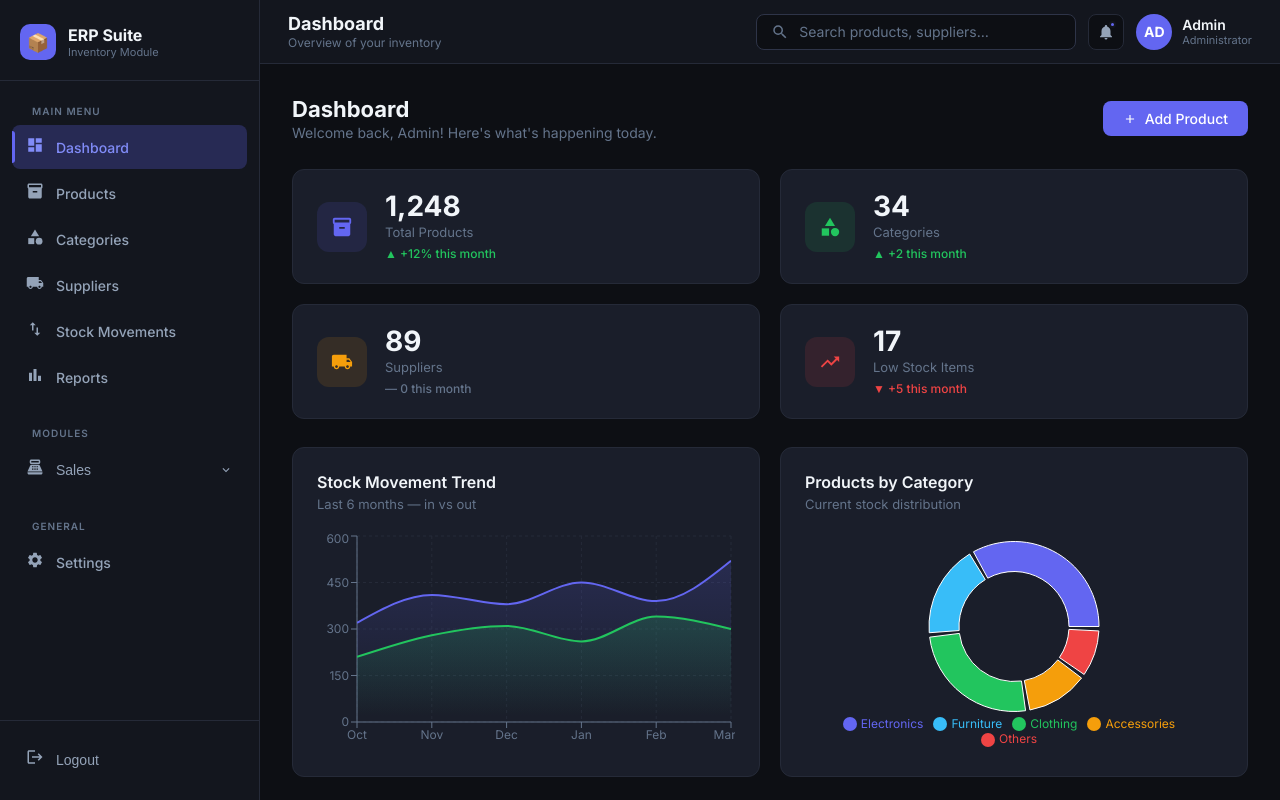
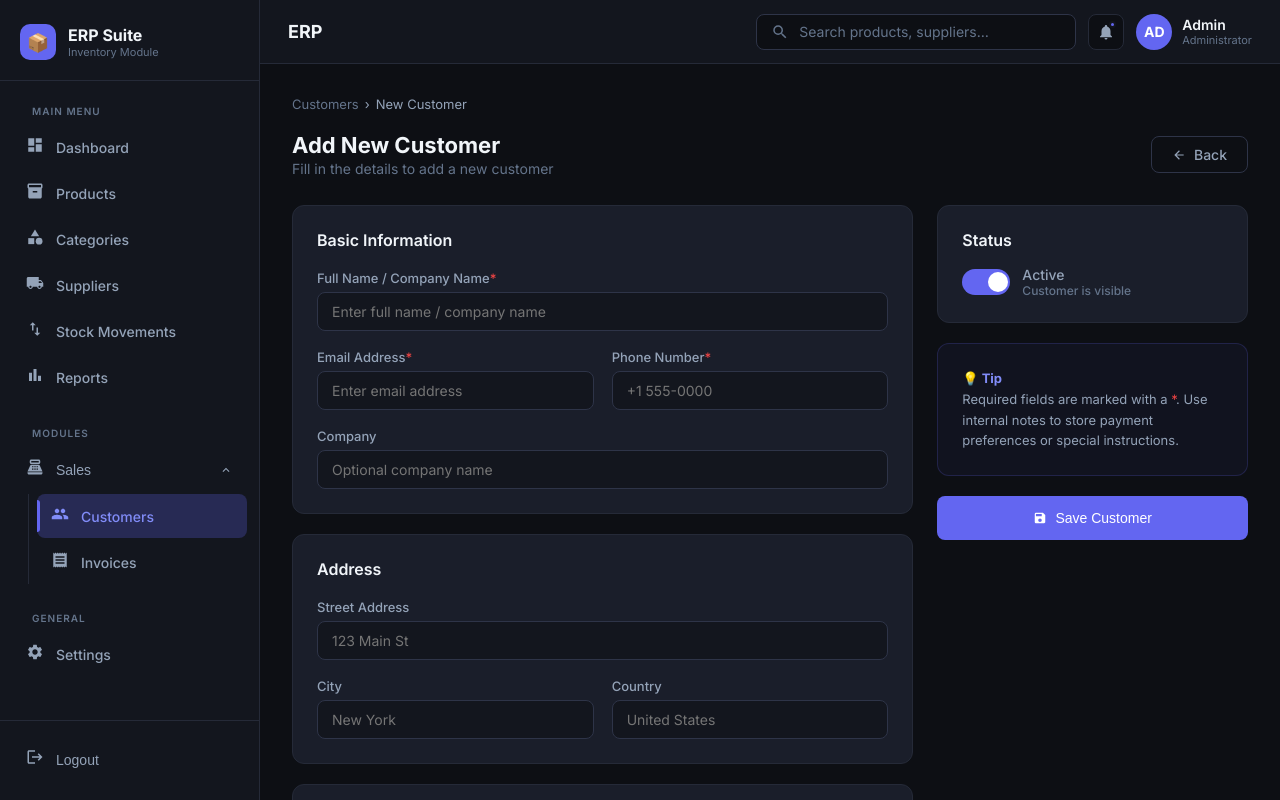
Before and after one commit to ShantanuJain15/ERP, a React (Vite) app in the folder frontend/: page /customers/new in a window 1280 px wide. Before the commit this address led to /dashboard. Shown: the top 800 px of the page. Built offline with nearby package versions, Linux system fonts and the light colour scheme; sample sign-in values are in the browser's storage.

Commit message:
add customer form page

```diff
--- a/frontend/src/App.jsx
+++ b/frontend/src/App.jsx
@@ -9,6 +9,7 @@ import Suppliers from './pages/Suppliers'
 import StockMovements from './pages/StockMovements'
 import Reports from './pages/Reports'
 import Customers from './pages/Customers'
+import CustomerForm from './pages/CustomerForm'
 import Invoices from './pages/Invoices'
 
 const isLoggedIn = () => !!localStorage.getItem('access_token')
@@ -40,6 +41,8 @@ export default function App() {
           <Route path="stock-movements"  element={<StockMovements />} />
           <Route path="reports"          element={<Reports />} />
           <Route path="customers"        element={<Customers />} />
+          <Route path="customers/new"    element={<CustomerForm />} />
+          <Route path="customers/:id/edit" element={<CustomerForm />} />
           <Route path="invoices"         element={<Invoices />} />
         </Route>
         <Route path="*" element={<Navigate to="/dashboard" replace />} />
--- /dev/null
+++ b/frontend/src/pages/CustomerForm.jsx
@@ -0,0 +1,192 @@
+import { useState } from 'react'
+import { useNavigate, useParams, Link } from 'react-router-dom'
+import { MdSave, MdArrowBack } from 'react-icons/md'
+
+const EMPTY_FORM = {
+  name: '',
+  email: '',
+  phone: '',
+  company: '',
+  address: '',
+  city: '',
+  country: '',
+  notes: '',
+  status: 'active',
+}
+
+export default function CustomerForm() {
+  const { id } = useParams()
+  const navigate = useNavigate()
+  const isEdit = Boolean(id)
+
+  const [form, setForm] = useState(EMPTY_FORM)
+  const [errors, setErrors] = useState({})
+  const [saving, setSaving] = useState(false)
+  const [success, setSuccess] = useState(false)
+
+  const set = (k, v) => setForm(p => ({ ...p, [k]: v }))
+
+  const validate = () => {
+    const e = {}
+    if (!form.name)  e.name  = 'Customer name is required'
+    if (!form.email) e.email = 'Email is required'
+    else if (!/\S+@\S+\.\S+/.test(form.email)) e.email = 'Enter a valid email address'
+    if (!form.phone) e.phone = 'Phone number is required'
+    setErrors(e)
+    return Object.keys(e).length === 0
+  }
+
+  const handleSubmit = async e => {
+    e.preventDefault()
+    if (!validate()) return
+    setSaving(true)
+    // TODO: call createCustomer / updateCustomer from API
+    await new Promise(r => setTimeout(r, 800)) // simulate API
+    setSaving(false)
+    setSuccess(true)
+    setTimeout(() => navigate('/customers'), 1200)
+  }
+
+  const Field = ({ label, name, type = 'text', required, placeholder }) => (
+    <div className="form-group">
+      <label>{label}{required && <span style={{ color: 'var(--danger)' }}>*</span>}</label>
+      <input
+        className="input"
+        type={type}
+        value={form[name]}
+        onChange={e => set(name, e.target.value)}
+        placeholder={placeholder || `Enter ${label.toLowerCase()}`}
+        style={errors[name] ? { borderColor: 'var(--danger)' } : {}}
+      />
+      {errors[name] && <span style={{ fontSize: 12, color: 'var(--danger)' }}>{errors[name]}</span>}
+    </div>
+  )
+
+  return (
+    <>
+      <div className="breadcrumb">
+        <Link to="/customers">Customers</Link>
+        <span>›</span>
+        <span>{isEdit ? 'Edit Customer' : 'New Customer'}</span>
+      </div>
+
+      <div className="page-header">
+        <div>
+          <div className="page-title">{isEdit ? 'Edit Customer' : 'Add New Customer'}</div>
+          <div className="page-subtitle">
+            {isEdit ? 'Update customer details' : 'Fill in the details to add a new customer'}
+          </div>
+        </div>
+        <Link to="/customers" className="btn btn-outline"><MdArrowBack /> Back</Link>
+      </div>
+
+      {success && (
+        <div style={{
+          background: 'rgba(34,197,94,0.1)', border: '1px solid rgba(34,197,94,0.3)',
+          borderRadius: 10, padding: '14px 18px', marginBottom: 24,
+          color: 'var(--success)', fontSize: 14
+        }}>
+          ✅ Customer {isEdit ? 'updated' : 'created'} successfully! Redirecting…
+        </div>
+      )}
+
+      <form onSubmit={handleSubmit}>
+        <div style={{ display: 'grid', gridTemplateColumns: '2fr 1fr', gap: 24 }}>
+
+          {/* Left column */}
+          <div style={{ display: 'flex', flexDirection: 'column', gap: 20 }}>
+
+            <div className="card">
+              <div className="card-title" style={{ marginBottom: 20 }}>Basic Information</div>
+              <div style={{ display: 'grid', gridTemplateColumns: '1fr 1fr', gap: 18 }}>
+                <div style={{ gridColumn: '1/-1' }}>
+                  <Field label="Full Name / Company Name" name="name" required />
+                </div>
+                <Field label="Email Address" name="email" type="email" required />
+                <Field label="Phone Number" name="phone" type="tel" required placeholder="+1 555-0000" />
+                <div style={{ gridColumn: '1/-1' }}>
+                  <Field label="Company" name="company" placeholder="Optional company name" />
+                </div>
+              </div>
+            </div>
+
+            <div className="card">
+              <div className="card-title" style={{ marginBottom: 20 }}>Address</div>
+              <div style={{ display: 'grid', gridTemplateColumns: '1fr 1fr', gap: 18 }}>
+                <div style={{ gridColumn: '1/-1' }}>
+                  <Field label="Street Address" name="address" placeholder="123 Main St" />
+                </div>
+                <Field label="City" name="city" placeholder="New York" />
+                <Field label="Country" name="country" placeholder="United States" />
+              </div>
+            </div>
+
+            <div className="card">
+              <div className="card-title" style={{ marginBottom: 16 }}>Notes</div>
+              <div className="form-group">
+                <label>Internal Notes</label>
+                <textarea
+                  className="input"
+                  rows={3}
+                  value={form.notes}
+                  onChange={e => set('notes', e.target.value)}
+                  placeholder="Any additional notes about this customer…"
+                />
+              </div>
+            </div>
+          </div>
+
+          {/* Right column */}
+          <div style={{ display: 'flex', flexDirection: 'column', gap: 20 }}>
+
+            <div className="card">
+              <div className="card-title" style={{ marginBottom: 16 }}>Status</div>
+              <label style={{ display: 'flex', alignItems: 'center', gap: 12, cursor: 'pointer' }}>
+                <div
+                  onClick={() => set('status', form.status === 'active' ? 'inactive' : 'active')}
+                  style={{
+                    width: 48, height: 26, borderRadius: 13,
+                    background: form.status === 'active' ? 'var(--accent)' : 'var(--border-light)',
+                    position: 'relative', transition: '0.2s', flexShrink: 0, cursor: 'pointer',
+                  }}
+                >
+                  <div style={{
+                    position: 'absolute', top: 3,
+                    left: form.status === 'active' ? 26 : 3,
+                    width: 20, height: 20, borderRadius: '50%',
+                    background: '#fff', transition: '0.2s',
+                  }} />
+                </div>
+                <div>
+                  <div style={{ fontSize: 14, fontWeight: 500 }}>
+                    {form.status === 'active' ? 'Active' : 'Inactive'}
+                  </div>
+                  <div style={{ fontSize: 12, color: 'var(--text-muted)' }}>
+                    Customer is {form.status === 'active' ? 'visible' : 'hidden'}
+                  </div>
+                </div>
+              </label>
+            </div>
+
+            <div className="card" style={{ background: 'rgba(99,102,241,0.05)', border: '1px solid rgba(99,102,241,0.2)' }}>
+              <div style={{ fontSize: 13, color: 'var(--text-secondary)', lineHeight: 1.6 }}>
+                <strong style={{ color: 'var(--accent-light)' }}>💡 Tip</strong><br />
+                Required fields are marked with a <span style={{ color: 'var(--danger)' }}>*</span>.
+                Use internal notes to store payment preferences or special instructions.
+              </div>
+            </div>
+
+            <button
+              className="btn btn-primary"
+              type="submit"
+              disabled={saving}
+              style={{ justifyContent: 'center', padding: '14px' }}
+            >
+              {saving ? 'Saving…' : <><MdSave /> {isEdit ? 'Update Customer' : 'Save Customer'}</>}
+            </button>
+          </div>
+        </div>
+      </form>
+    </>
+  )
+}
--- a/frontend/src/pages/Customers.jsx
+++ b/frontend/src/pages/Customers.jsx
@@ -1,4 +1,5 @@
 import { useState } from 'react'
+import { Link } from 'react-router-dom'
 import {
   MdAdd, MdSearch, MdEdit, MdDelete
 } from 'react-icons/md'
@@ -31,7 +32,7 @@ export default function Customers() {
           <div className="page-title">Customers</div>
           <div className="page-subtitle">Manage your customer database</div>
         </div>
-        <button className="btn btn-primary"><MdAdd /> Add Customer</button>
+        <Link to="/customers/new" className="btn btn-primary"><MdAdd /> Add Customer</Link>
       </div>
 
       <div className="filter-bar">
@@ -75,9 +76,9 @@ export default function Customers() {
                 <td>{statusBadge(c.status)}</td>
                 <td>
                   <div style={{ display: 'flex', gap: 8 }}>
-                    <button className="btn btn-outline btn-sm btn-icon" title="Edit">
+                    <Link to={`/customers/${c.id}/edit`} className="btn btn-outline btn-sm btn-icon" title="Edit">
                       <MdEdit />
-                    </button>
+                    </Link>
                     <button className="btn btn-danger btn-sm btn-icon" title="Delete">
                       <MdDelete />
                     </button>
```
